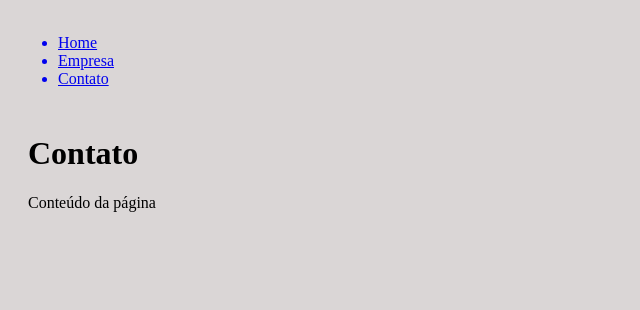
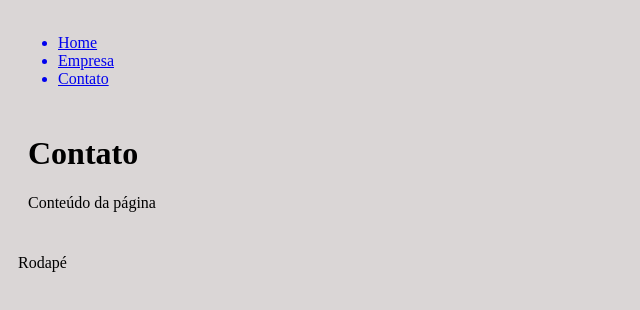
Before and after one commit to RusthenRonald/Projeto-React, a React (Create React App) app in the folder meu-projeto/: page /Contato in a window 1280 px wide. Shown: the top 310 px of the page, without its empty margins (0-640 px from the left). Built offline with nearby package versions, Linux system fonts and the light colour scheme.

Commit message:
importando estilos

```diff
--- a/meu-projeto/src/App.js
+++ b/meu-projeto/src/App.js
@@ -4,7 +4,8 @@ import './App.css';
 import Home from './components/Pages/Home';
 import Empresa from './components/Pages/Empresa';
 import Contato from './components/Pages/Contato';
-import Navbar from './components/NavBar';
+import Navbar from './components/Layout/NavBar';
+import Footer from './components/Layout/Footer';
 function App() {
 
   return (
@@ -15,8 +16,7 @@ function App() {
         <Route path='/Empresa' element={<Empresa/>}></Route>
         <Route path='/Contato' element={<Contato/>}></Route>
       </Routes>
-
-
+      <Footer/>
     </Router>
   );
 }
--- /dev/null
+++ b/meu-projeto/src/components/Layout/Footer.js
@@ -0,0 +1,7 @@
+function Footer(){
+    return(
+        <>
+            <p>Rodapé</p>
+        </>
+    )
+} export default Footer
--- a/meu-projeto/src/components/NavBar.js
+++ b/meu-projeto/src/components/Layout/NavBar.js
@@ -1,3 +1,4 @@
+import styles from './NavBar.module.css'
 import {Link} from 'react-router-dom'
 function Navbar(){
     return(
--- /dev/null
+++ b/meu-projeto/src/components/Layout/NavBar.module.css
@@ -0,0 +1,7 @@
+.list{
+    display: flex;
+    list-style: none;
+}
+.item{
+    margin-right: 1em;
+}
```
